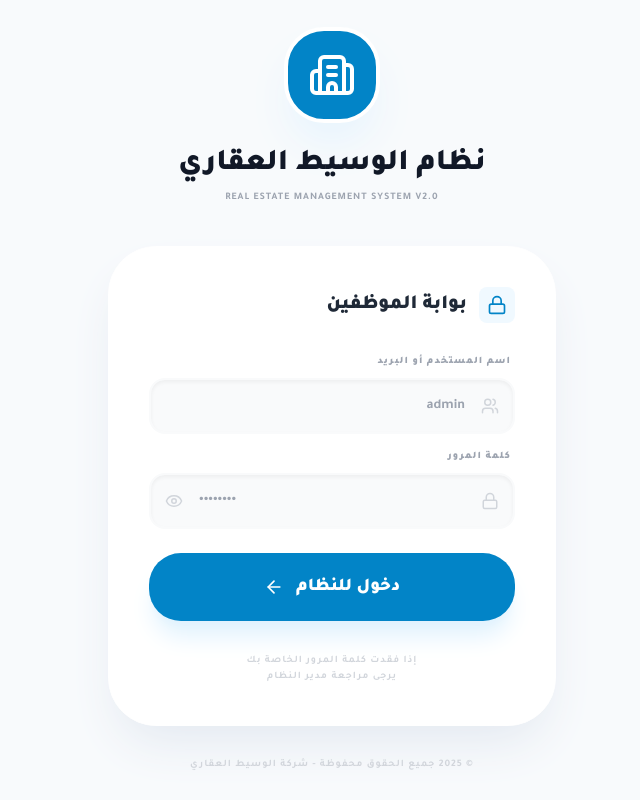
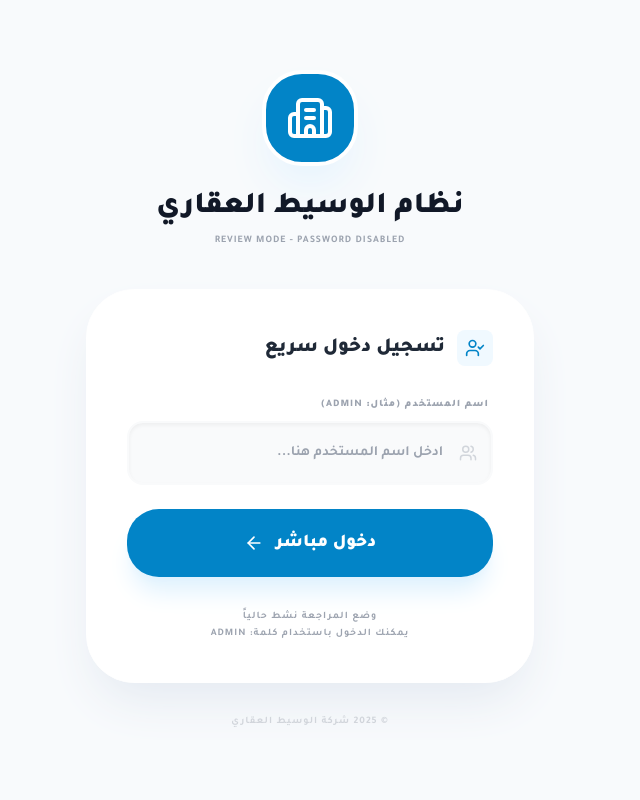
Before and after one commit to ryznreal/offers, a React (Vite) app: page / in a window 1280 px wide. Shown: the whole page, without its empty margins (502-1142 px from the left). Built offline with nearby package versions, Linux system fonts and the light colour scheme.

Commit message:
feat: Simplify login by removing password check
The login form no longer requires a password to authenticate users. It now solely relies on matching the provided username or email. This simplifies the login process and reduces the attack surface by removing password validation from the client-side.

```diff
--- a/views/Login.tsx
+++ b/views/Login.tsx
@@ -1,8 +1,7 @@
 
 import React, { useState } from 'react';
 import { User, UserRole } from '../types';
-import { Building2, UserCheck, ShieldCheck, Users, ArrowRight, Lock, Mail, Eye, EyeOff, XCircle } from '../components/Icon';
-import { toEnglishDigits } from '../utils/helpers';
+import { Building2, UserCheck, ShieldCheck, Users, ArrowRight, XCircle } from '../components/Icon';
 
 interface LoginProps {
   users: User[];
@@ -11,8 +10,6 @@ interface LoginProps {
 
 export const Login: React.FC<LoginProps> = ({ users, onLogin }) => {
   const [username, setUsername] = useState('');
-  const [password, setPassword] = useState('');
-  const [showPassword, setShowPassword] = useState(false);
   const [error, setError] = useState('');
 
   const handleLogin = (e: React.FormEvent) => {
@@ -21,23 +18,16 @@ export const Login: React.FC<LoginProps> = ({ users, onLogin }) => {
 
     // تنظيف البيانات المدخلة: إزالة المسافات وتحويل اسم المستخدم للحروف الصغيرة
     const normalizedUsername = username.trim().toLowerCase();
-    const normalizedPassword = toEnglishDigits(password.trim());
 
-    // البحث عن المستخدم مع تجاهل حالة الأحرف في الاسم والبريد
+    // البحث عن المستخدم بالاسم أو البريد الإلكتروني فقط (بدون كلمة مرور للمراجعة)
     const user = users.find(u =>
-      (u.name.toLowerCase() === normalizedUsername || u.email.toLowerCase() === normalizedUsername) &&
-      u.password === normalizedPassword
+      (u.name.toLowerCase() === normalizedUsername || u.email.toLowerCase() === normalizedUsername)
     );
 
     if (user) {
       onLogin(user);
     } else {
-      // رسالة خطأ أكثر تفصيلاً للمساعدة في حل المشكلة
-      if (normalizedUsername === 'admin' && normalizedPassword !== '1234') {
-        setError('كلمة المرور غير صحيحة لمدير النظام');
-      } else {
-        setError('خطأ في اسم المستخدم أو كلمة المرور');
-      }
+      setError('اسم المستخدم غير موجود في النظام');
     }
   };
 
@@ -50,59 +40,35 @@ export const Login: React.FC<LoginProps> = ({ users, onLogin }) => {
             <Building2 size={48} />
           </div>
           <h1 className="text-3xl font-black text-gray-900">نظام الوسيط العقاري</h1>
-          <p className="text-gray-400 font-bold mt-2 uppercase tracking-widest text-[10px]">Real Estate Management System v2.0</p>
+          <p className="text-gray-400 font-bold mt-2 uppercase tracking-widest text-[10px]">Review Mode - Password Disabled</p>
         </div>
 
         {/* Login Card */}
         <div className="bg-white p-10 rounded-[3rem] shadow-2xl shadow-slate-200 border border-white">
           <div className="flex items-center gap-3 mb-8">
             <div className="p-2 bg-primary-50 text-primary-600 rounded-lg">
-              <Lock size={20} />
+              <UserCheck size={20} />
             </div>
-            <h2 className="text-xl font-black text-gray-800">بوابة الموظفين</h2>
+            <h2 className="text-xl font-black text-gray-800">تسجيل دخول سريع</h2>
           </div>
 
           <form onSubmit={handleLogin} className="space-y-6">
             <div className="space-y-4">
               <div className="relative">
-                <label className="block text-[10px] font-black text-gray-400 uppercase tracking-widest mb-2 mr-1">اسم المستخدم أو البريد</label>
+                <label className="block text-[10px] font-black text-gray-400 uppercase tracking-widest mb-2 mr-1">اسم المستخدم (مثال: admin)</label>
                 <div className="relative group">
                   <Users className="absolute right-4 top-1/2 -translate-y-1/2 text-gray-300 group-focus-within:text-primary-500 transition-colors" size={18} />
                   <input
                     type="text"
                     required
-                    placeholder="admin"
+                    placeholder="ادخل اسم المستخدم هنا..."
                     autoCapitalize="none"
                     autoCorrect="off"
                     autoComplete="username"
-                    className="w-full bg-gray-50 border-2 border-gray-50 rounded-2xl pr-12 pl-4 py-4 font-bold text-sm outline-none focus:bg-white focus:border-primary-500 transition-all shadow-inner"
+                    className="w-full bg-gray-50 border-2 border-gray-50 rounded-2xl pr-12 pl-4 py-5 font-bold text-sm outline-none focus:bg-white focus:border-primary-500 transition-all shadow-inner"
                     value={username}
                     onChange={e => setUsername(e.target.value)}
                   />
-                </div>
-              </div>
-
-              <div className="relative">
-                <label className="block text-[10px] font-black text-gray-400 uppercase tracking-widest mb-2 mr-1">كلمة المرور</label>
-                <div className="relative group">
-                  <Lock className="absolute right-4 top-1/2 -translate-y-1/2 text-gray-300 group-focus-within:text-primary-500 transition-colors" size={18} />
-                  <input
-                    type={showPassword ? "text" : "password"}
-                    required
-                    placeholder="••••••••"
-                    autoComplete="current-password"
-                    className="w-full bg-gray-50 border-2 border-gray-50 rounded-2xl pr-12 pl-12 py-4 font-bold text-sm outline-none focus:bg-white focus:border-primary-500 transition-all shadow-inner text-left"
-                    dir="ltr"
-                    value={password}
-                    onChange={e => setPassword(e.target.value)}
-                  />
-                  <button
-                    type="button"
-                    onClick={() => setShowPassword(!showPassword)}
-                    className="absolute left-4 top-1/2 -translate-y-1/2 text-gray-300 hover:text-gray-500 transition-colors"
-                  >
-                    {showPassword ? <EyeOff size={18} /> : <Eye size={18} />}
-                  </button>
                 </div>
               </div>
             </div>
@@ -118,20 +84,20 @@ export const Login: React.FC<LoginProps> = ({ users, onLogin }) => {
               type="submit"
               className="w-full py-5 rounded-[2rem] font-black text-lg shadow-xl bg-primary-600 text-white shadow-primary-100 hover:bg-primary-700 active:scale-[0.98] transition-all flex items-center justify-center gap-3"
             >
-              دخول للنظام
+              دخول مباشر
               <ArrowRight size={20} className="rotate-180" />
             </button>
           </form>
 
           <div className="mt-8 text-center">
-            <p className="text-[10px] font-bold text-gray-300 uppercase tracking-widest leading-relaxed">
-              إذا فقدت كلمة المرور الخاصة بك<br/>يرجى مراجعة مدير النظام
+            <p className="text-[10px] font-bold text-gray-400 uppercase tracking-widest leading-relaxed">
+              وضع المراجعة نشط حالياً<br/>يمكنك الدخول باستخدام كلمة: admin
             </p>
           </div>
         </div>
 
         <p className="text-center mt-8 text-[10px] font-bold text-gray-300 uppercase tracking-widest">
-          © {new Date().getFullYear()} جميع الحقوق محفوظة - شركة الوسيط العقاري
+          © {new Date().getFullYear()} شركة الوسيط العقاري
         </p>
       </div>
     </div>
```
